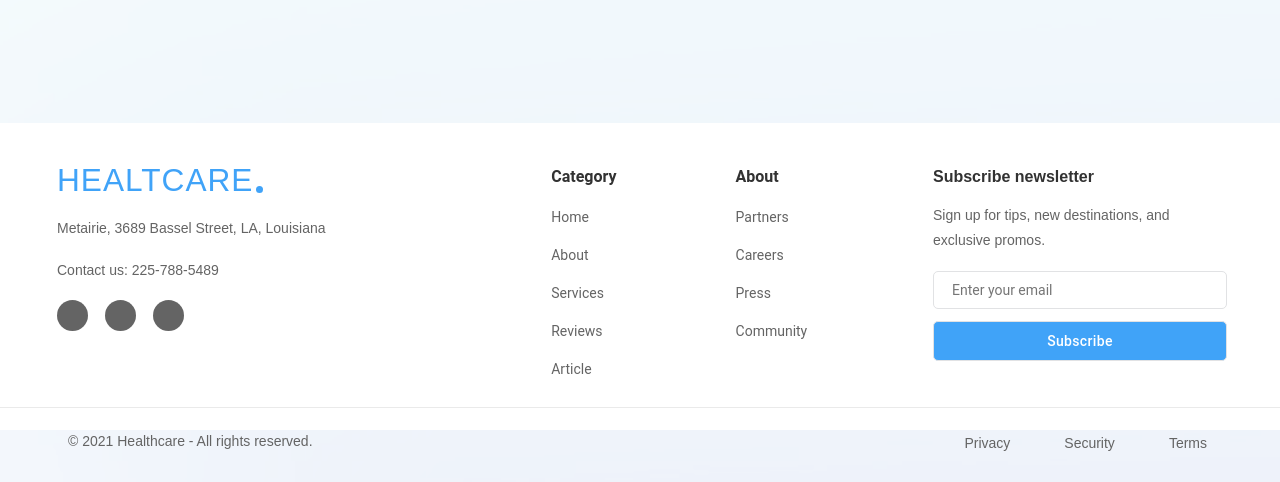
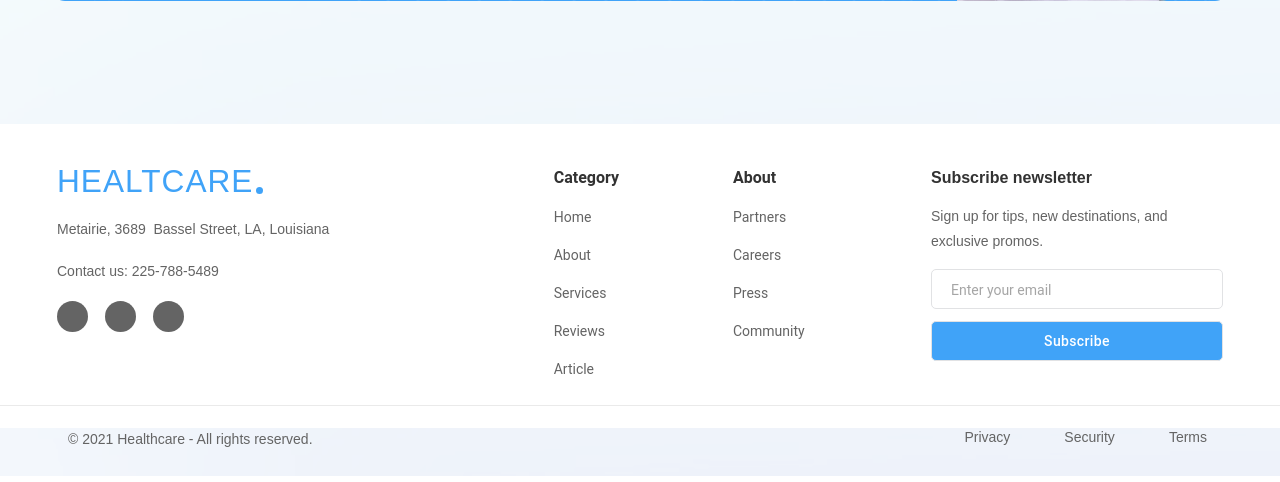
Before and after one commit to AndreuKuranov/Healtcare, a Node project: template src/pages/index.pug in a window 1280 px wide. Shown: the part 5580-6062 px from the top of the page. Run offline with Node 20 templates, Linux system fonts and the light colour scheme; the template is opened without the code that fills it, so the values that code supplies are empty; style sheets or scripts are compiled from the project's sources; some libraries are stand-ins or nearby versions; some web fonts are replaced.

Commit message:
corrected

```diff
--- a/gulp/version.json
+++ b/gulp/version.json
@@ -1,3 +1,3 @@
 {
-    "main": "20220630001223"
+    "main": "20220630214540"
 }
--- a/src/scss/block/_doctors.scss
+++ b/src/scss/block/_doctors.scss
@@ -12,7 +12,6 @@
   &__body {
     display: flex;
     flex-wrap: wrap;
-    justify-content: center;
     margin: -18px;
   }
 
--- a/src/scss/block/_footer.scss
+++ b/src/scss/block/_footer.scss
@@ -2,7 +2,7 @@
   &-top {
     position: relative;
     background-color: $whiteColor;
-    padding: px2rem(34px) 0 px2rem(52px) 0;
+    padding: px2rem(34px) 0 px2rem(50px) 0;
 
     &::before {
       @extend %afterBefore;
@@ -26,16 +26,16 @@
     &__column {
       display: flex;
       justify-content: space-around;
-      margin: px2rem(12px) 0 0 px2rem(100px);
+      margin: px2rem(12px) 0 0 px2rem(98px);
+      min-width: 365px;
 
-      @media (min-width: 993px) {
-        min-width: px2rem(375px);
+
+      @media (max-width: 1100px) {
+        margin: px2rem(12px) 0 0 px2rem(40px);
       }
       @media (max-width: 992px) {
-        margin: px2rem(12px) 0 0 0;
-      }
-      @media (max-width: 576px) {
-        width: 100%;
+        margin: px2rem(12px) 0 0 px2rem(10px);
+        min-width: 270px;
       }
     }
 
@@ -105,6 +105,7 @@
     @extend %link;
 
     transition: 0.5s;
+    white-space: pre;
     color: $baseFooterColor;
     font: 14px / px2rem(25px) $fontDM;
 
@@ -120,8 +121,15 @@
 .subscribe {
   display: flex;
   flex-direction: column;
-  max-width: 294px;
   gap: px2rem(18px);
+
+  @media (min-width: 769px) {
+    max-width: 296px;
+  }
+
+  @media (max-width: 768px) {
+    width: 100%;
+  }
 
   &__title {
     margin: 0;
@@ -141,15 +149,23 @@
   }
 
   &__input {
+    margin: px2rem(-3px) px2rem(4px) 0 0;
     border: 1.1px solid $borderColorInput;
     border-radius: 5px;
     background: $whiteColor;
-    padding: px2rem(10px) px2rem(18px);
+    padding: px2rem(12px) px2rem(17px) px2rem(10px) px2rem(19px);
     line-height: 16px;
     font-size: 14px;
+
+    &::placeholder {
+      color: rgba(117, 117, 117, 0.65);
+    }
+
+
   }
 
   &__btn {
     margin-top: px2rem(12px);
+    margin-right: px2rem(4px);
   }
 }
--- a/src/scss/block/_mobile-apps.scss
+++ b/src/scss/block/_mobile-apps.scss
@@ -36,6 +36,10 @@
     display: flex;
     margin-top: px2rem(42px);
     gap: 10px;
+
+    @media (max-width: 992px) {
+      justify-content: flex-end;
+    }
 
     @media (max-width: 480px) {
       flex-direction: column;
@@ -79,15 +83,19 @@
       max-width: 100%;
     }
     @media (max-width: 992px) {
-      left: px2rem(-170px);
+      left: -170px;
     }
     @media (max-width: 768px) {
+      bottom: -100px;
       opacity: 0.8;
-      width: 700px;
+      width: px2rem(700px);
     }
     @media (max-width: 480px) {
       left: -140px;
       width: 600px;
+    }
+    @media (max-width: 375px) {
+      left: -200px;
     }
   }
 
--- a/src/scss/block/_reviews.scss
+++ b/src/scss/block/_reviews.scss
@@ -103,6 +103,7 @@
     background: linear-gradient(132.1deg, rgba(255, 255, 255, 0.88) 0.65%, #fafafa 103.13%);
     padding: px2rem(22px) px2rem(17px) px2rem(36px) px2rem(48px);
     max-width: 371px;
+    min-height: px2rem(348px);
     box-sizing: border-box;
 
     &::before {
--- a/src/scss/block/_search.scss
+++ b/src/scss/block/_search.scss
@@ -84,6 +84,9 @@
 
     @media (max-width: 992px) {
       opacity: 0.9;
+    }
+    @media (max-width: 576px) {
+      display: none;
     }
 
     &--doctor {
--- a/src/scss/block/_services.scss
+++ b/src/scss/block/_services.scss
@@ -62,6 +62,7 @@
     justify-content: center;
     transition: 1s;
     border-radius: 10px;
+    box-shadow: 0 4px 12px rgba(0, 0, 0, 0.05);
     background: linear-gradient(138.88deg, rgba(254, 254, 254, 0) -2.44%, #f9f9f9 -2.43%, rgba(254, 254, 254, 0.51) 98.26%);
     max-width: 350px;
     box-sizing: border-box;
--- a/src/scss/block/_solution.scss
+++ b/src/scss/block/_solution.scss
@@ -10,21 +10,31 @@
 
   &__body {
     display: flex;
-    flex-wrap: wrap;
-    justify-content: center;
-    margin: px2rem(-40px);
+    justify-content: space-between;
+    margin: px2rem(-20px) px2rem(-10px);
+
+    @media (max-width: 768px) {
+      flex-wrap: wrap;
+    }
   }
 
   &__column {
-    flex: 0 1 33.333%;
+    @media (max-width: 768px) {
+      flex: 0 1 50%;
+    }
+    @media (max-width: 480px) {
+      display: flex;
+      flex: 0 1 100%;
+      justify-content: center;
+    }
   }
 
   &__item {
     display: flex;
     flex-direction: column;
     align-items: center;
-    margin: px2rem(40px);
-    min-width: px2rem(320px);
+    margin: px2rem(20px) 0;
+    max-width: px2rem(340px);
   }
 
   &__icon {
@@ -54,6 +64,7 @@
 
   &__text {
     margin: 0;
+    padding: 0 px2rem(10px);
     text-align: center;
     line-height: px2rem(20px);
     color: rgba($blackColor, 0.5);
--- a/src/scss/reused-blocks/_link-list.scss
+++ b/src/scss/reused-blocks/_link-list.scss
@@ -9,12 +9,13 @@
     font-family: $fontDM;
 
     .link-list__list {
+      margin-top: px2rem(-4px);
       gap: px2rem(54px);
     }
   }
 
   &__title {
-    margin: 0 0 px2rem(22px) 0;
+    margin: 0 0 px2rem(21px) 0;
     line-height: 16px;
     color: $additionalFooterColor;
     font: {
--- a/src/templates/blocks/footer.pug
+++ b/src/templates/blocks/footer.pug
@@ -47,7 +47,7 @@ footer.footer
       address.footer-top__info.info
         +logo('info')
         .info__adress
-          a.info__link(href="https://www.google.com/maps" target="_blank" title="Google maps") Metairie, 3689 Bassel Street, LA, Louisiana
+          a.info__link(href="https://www.google.com/maps" target="_blank" title="Google maps") Metairie, 3689  Bassel Street, LA, Louisiana
         .info__phone(id='phone')
           a.info__link(href="tel:225-788-5489" title="Contact") Contact us: 225-788-5489
         +social(
```
